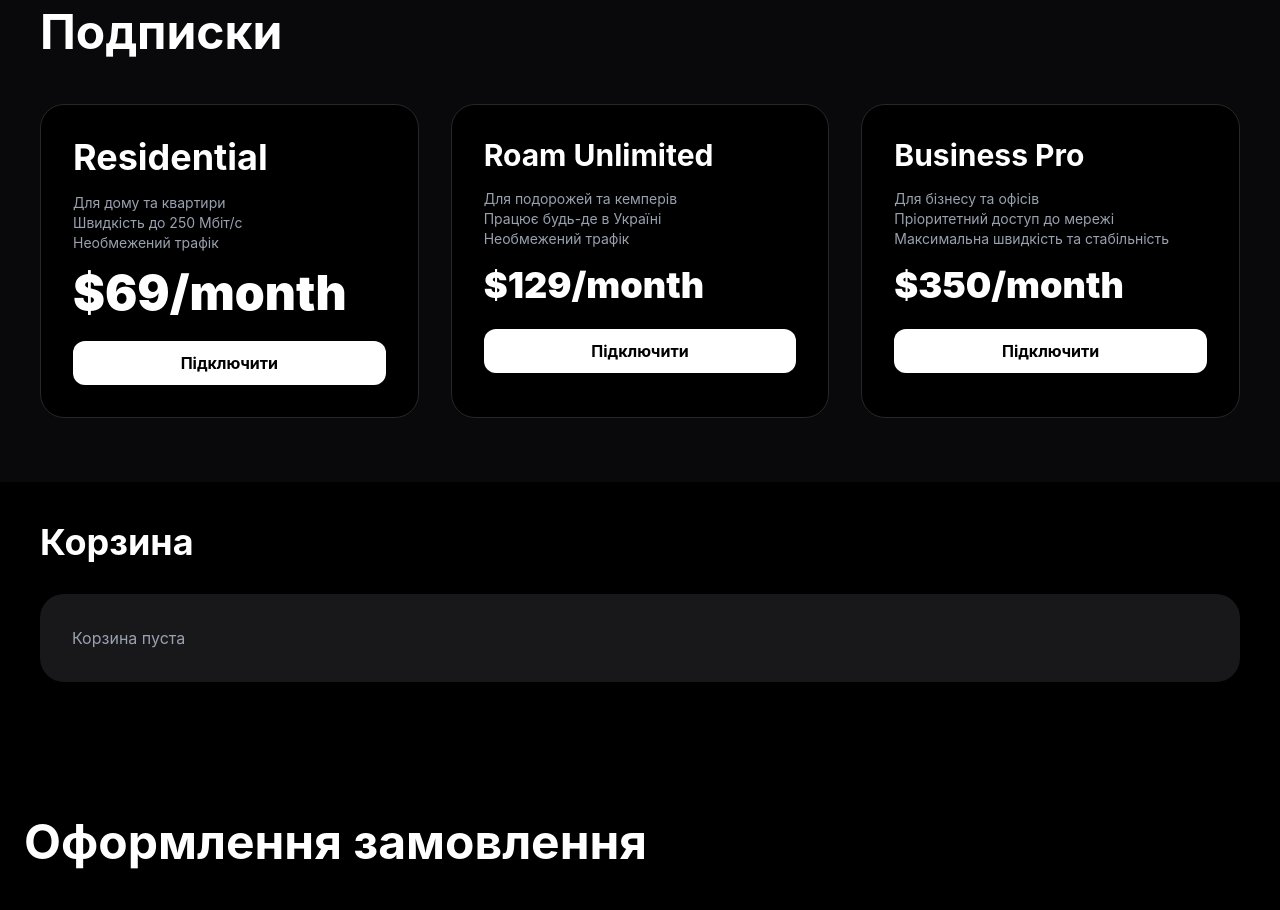
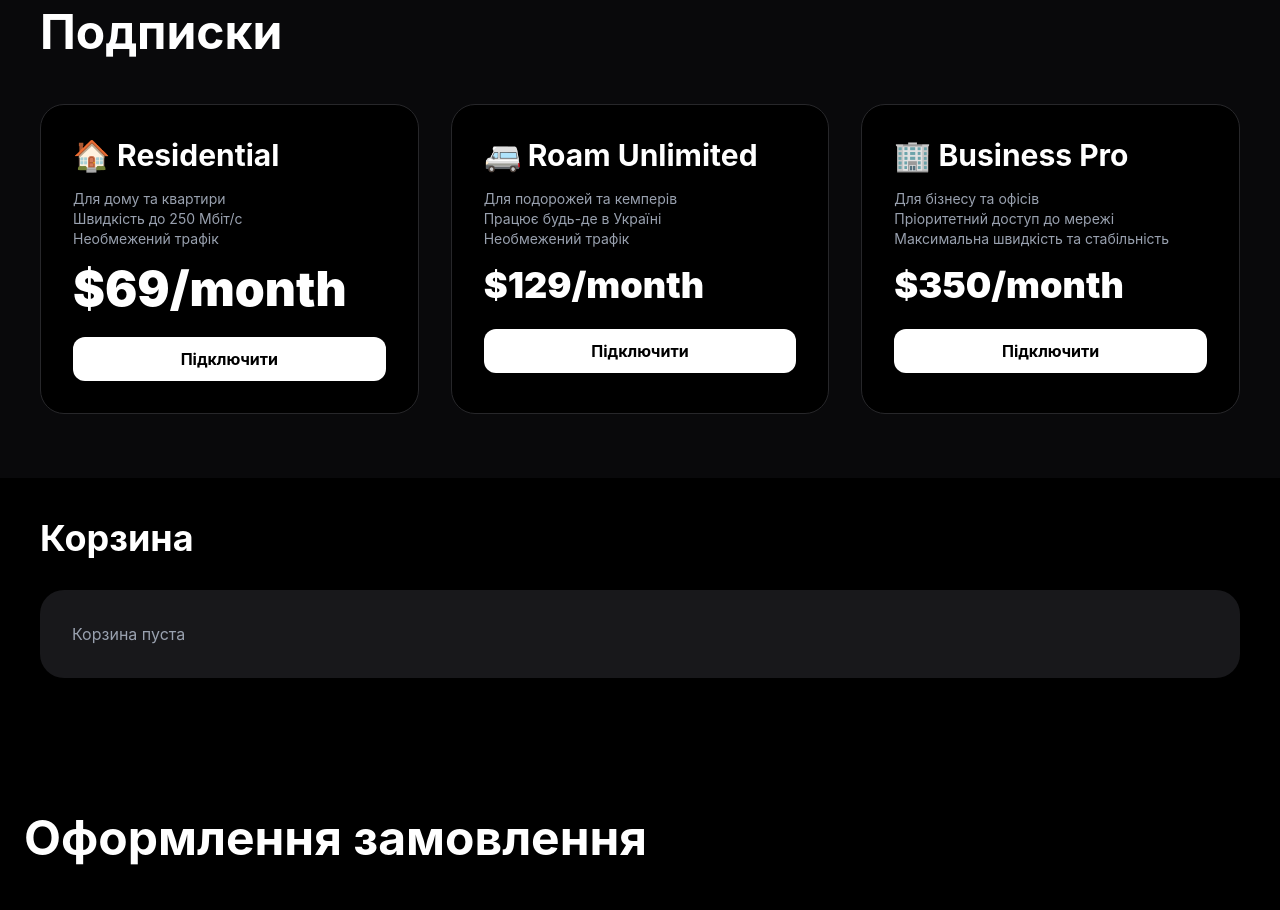
Before and after one commit to PRIYOM69/starlink-store, a React (Vite) app: page / in a window 1280 px wide. Shown: the part 1480-2390 px from the top of the page. Built offline with nearby package versions, Linux system fonts and the light colour scheme.

Commit message:
add subscription icons

```diff
--- a/src/App.jsx
+++ b/src/App.jsx
@@ -295,8 +295,8 @@ const orderItems = cart
 />
 */}
 
-            <h3 className="text-2xl md:text-4xl font-bold mb-4">
-  Residential
+            <h3 className="text-3xl font-bold mb-4">
+  🏠 Residential
 </h3>
 
 <p className="text-gray-400 text-sm mb-4">
@@ -332,7 +332,7 @@ const orderItems = cart
 />
 */}
             <h3 className="text-3xl font-bold mb-4">
-              Roam Unlimited
+              🚐 Roam Unlimited
             </h3>
 <p className="text-gray-400 text-sm mb-4">
   Для подорожей та кемперів<br />
@@ -367,7 +367,7 @@ const orderItems = cart
 />
 */}
             <h3 className="text-3xl font-bold mb-4">
-              Business Pro
+              🏢 Business Pro
             </h3>
 <p className="text-gray-400 text-sm mb-4">
   Для бізнесу та офісів<br />
```
